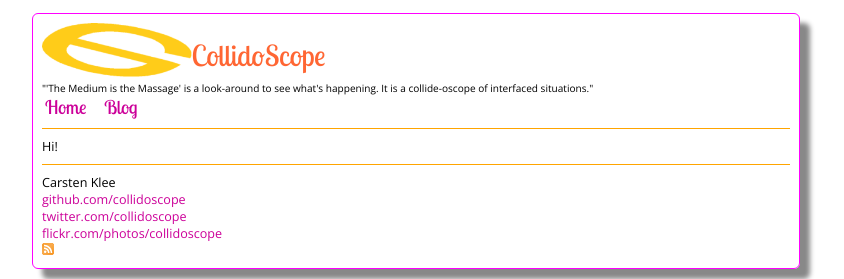
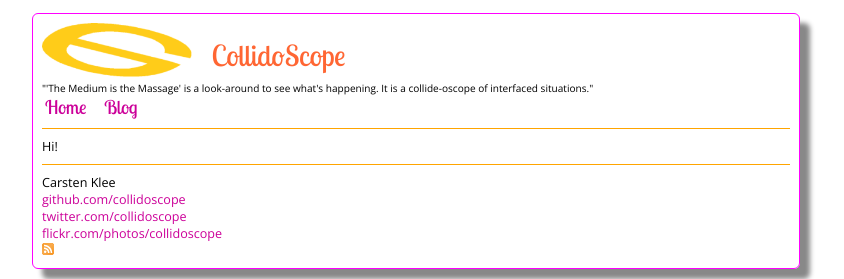
Before and after one commit to collidoscope/collidoscope.github.com, a Jekyll site: the page built from index.html, in a window 1280 px wide. Shown: the top 279 px of the page, without its empty margins (224-1068 px from the left). Built offline with Jekyll 4.4.1, drawn with Linux system fonts in a browser that asks for light colours; some web fonts are replaced; Markdown is read by kramdown in place of the engine named in the settings.

Commit message:
Updated css/screen.css

```diff
--- a/css/screen.css
+++ b/css/screen.css
@@ -35,7 +35,7 @@ hr.trenner {height:1px;color:#FF9900;}
 #logo_div{display:inline;}
 #main_logo {width:20%;}
 
-#pagename {font-size: 2.3em;font-family: 'Lobster Two';margin-left;color:#FF6633;vertical-align:30%;}
+#pagename {font-size: 2.3em;font-family: 'Lobster Two';margin-left:20px;color:#FF6633;vertical-align:30%;}
 #pageteaser{font-size: 0.8em;}
 
 /* Navigation */
```
